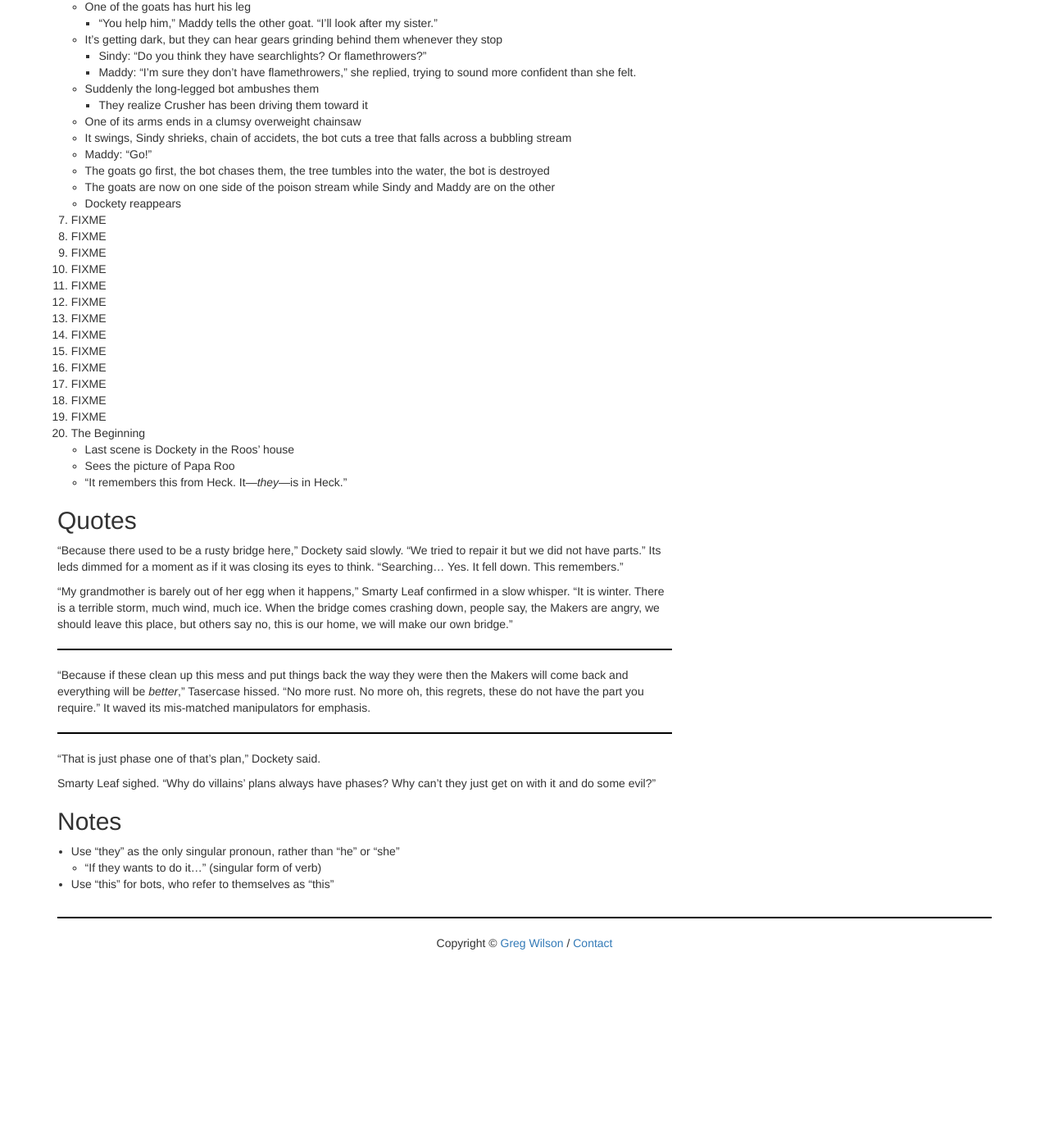
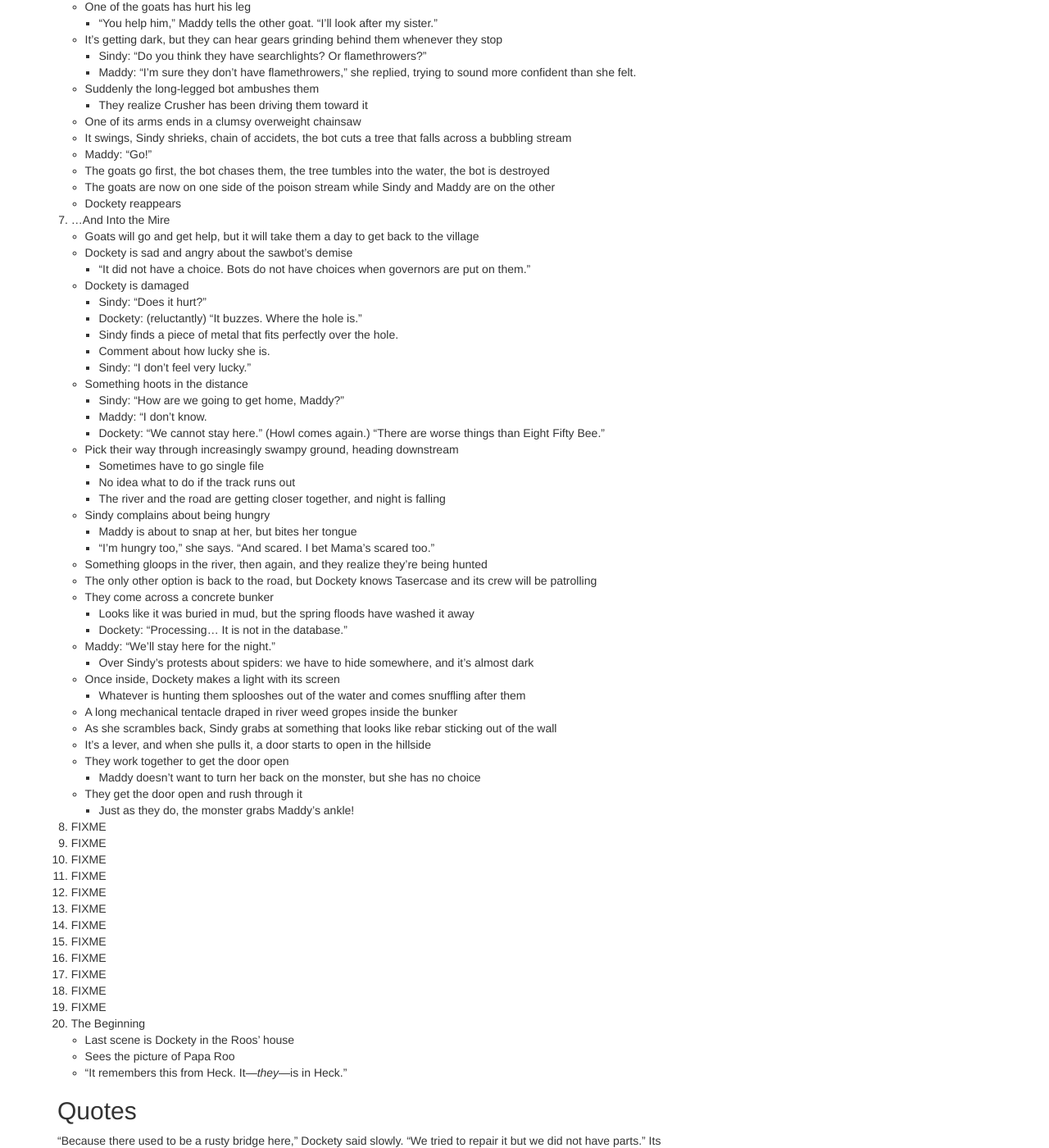
Before and after one commit to gvwilson/sensibleadventures, a Jekyll site: the page built from shapers/story.md, in a window 1280 px wide and 1400 px high, scrolled down 3903 px. Shown: the whole window at 82% size. Built offline with Jekyll 4.4.1, drawn with Linux system fonts in a browser that asks for light colours; nearby versions of some CDN libraries; library files that are not in the unit come from our copies; before the commit the page ends 5073 px from its top, so only the background shows below that.

Commit message:
Outlining another chapter

```diff
--- a/shapers/story.md
+++ b/shapers/story.md
@@ -207,7 +207,43 @@
     -   The goats go first, the bot chases them, the tree tumbles into the water, the bot is destroyed
     -   The goats are now on one side of the poison stream while Sindy and Maddy are on the other
     -   Dockety reappears
-7.  FIXME
+7.  ...And Into the Mire
+    -   Goats will go and get help, but it will take them a day to get back to the village
+    -   Dockety is sad and angry about the sawbot's demise
+        -   "It did not have a choice. Bots do not have choices when governors are put on them."
+    -   Dockety is damaged
+        -   Sindy: "Does it hurt?"
+        -   Dockety: (reluctantly) "It buzzes.  Where the hole is."
+        -   Sindy finds a piece of metal that fits perfectly over the hole.
+        -   Comment about how lucky she is.
+        -   Sindy: "I don't feel very lucky."
+    -   Something hoots in the distance
+        -   Sindy: "How are we going to get home, Maddy?"
+        -   Maddy: "I don't know.
+        -   Dockety: "We cannot stay here."  (Howl comes again.)  "There are worse things than Eight Fifty Bee."
+    -   Pick their way through increasingly swampy ground, heading downstream
+        -   Sometimes have to go single file
+        -   No idea what to do if the track runs out
+        -   The river and the road are getting closer together, and night is falling
+    -   Sindy complains about being hungry
+        -   Maddy is about to snap at her, but bites her tongue
+        -   "I'm hungry too," she says.  "And scared.  I bet Mama's scared too."
+    -   Something gloops in the river, then again, and they realize they're being hunted
+    -   The only other option is back to the road, but Dockety knows Tasercase and its crew will be patrolling
+    -   They come across a concrete bunker
+        -   Looks like it was buried in mud, but the spring floods have washed it away
+        -   Dockety: "Processing... It is not in the database."
+    -   Maddy: "We'll stay here for the night."
+        -   Over Sindy's protests about spiders: we have to hide somewhere, and it's almost dark
+    -   Once inside, Dockety makes a light with its screen
+        -   Whatever is hunting them splooshes out of the water and comes snuffling after them
+    -   A long mechanical tentacle draped in river weed gropes inside the bunker
+    -   As she scrambles back, Sindy grabs at something that looks like rebar sticking out of the wall
+    -   It's a lever, and when she pulls it, a door starts to open in the hillside
+    -   They work together to get the door open
+        -   Maddy doesn't want to turn her back on the monster, but she has no choice
+    -   They get the door open and rush through it
+        -   Just as they do, the monster grabs Maddy's ankle!
 8.  FIXME
 9.  FIXME
 10. FIXME
```
